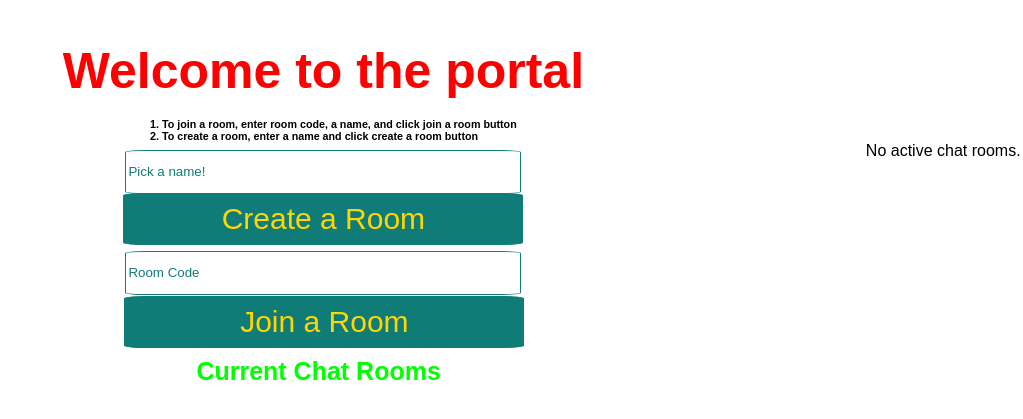
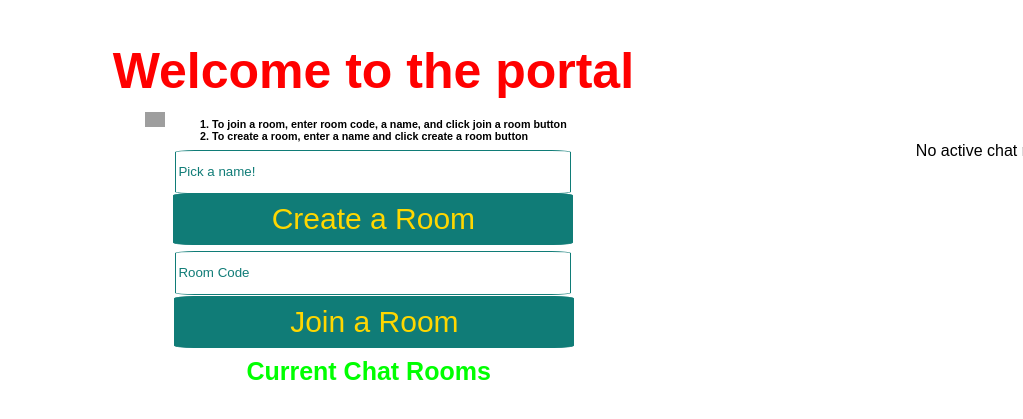
Before and after one commit to jarvisluke416/FIASKCHAT, a Flask app: page / in a window 1400 px wide; the page is wider, and only the part inside the window is pictured. Shown: the top 419 px of that part, without its empty margins (377-1400 px from the left). Run offline with Flask 3, Linux system fonts and the light colour scheme; some libraries are stand-ins or nearby versions; some web fonts are replaced; grey boxes are pictures that could not be loaded.

Commit message:
Update home.html

```diff
--- a/templates/home.html
+++ b/templates/home.html
@@ -1,6 +1,9 @@
 {% extends 'base.html' %}
 
 {% block content %}
+<button class="homemodebutton" id="mode-toggle">
+  <img id="mode-icon" src="https://5fc98fa113f6897cea53-06dfa63be377ed632ae798753ae0fb3f.ssl.cf2.rackcdn.com/product_images/files/000/181/481/legacy_product_detail_large/data?1681938205" width="20" alt="Toggle Mode">
+</button>
 <form method="post" class="buttons">
   <h1>Welcome to the portal</h1>
   <h6 class="rules">
```
